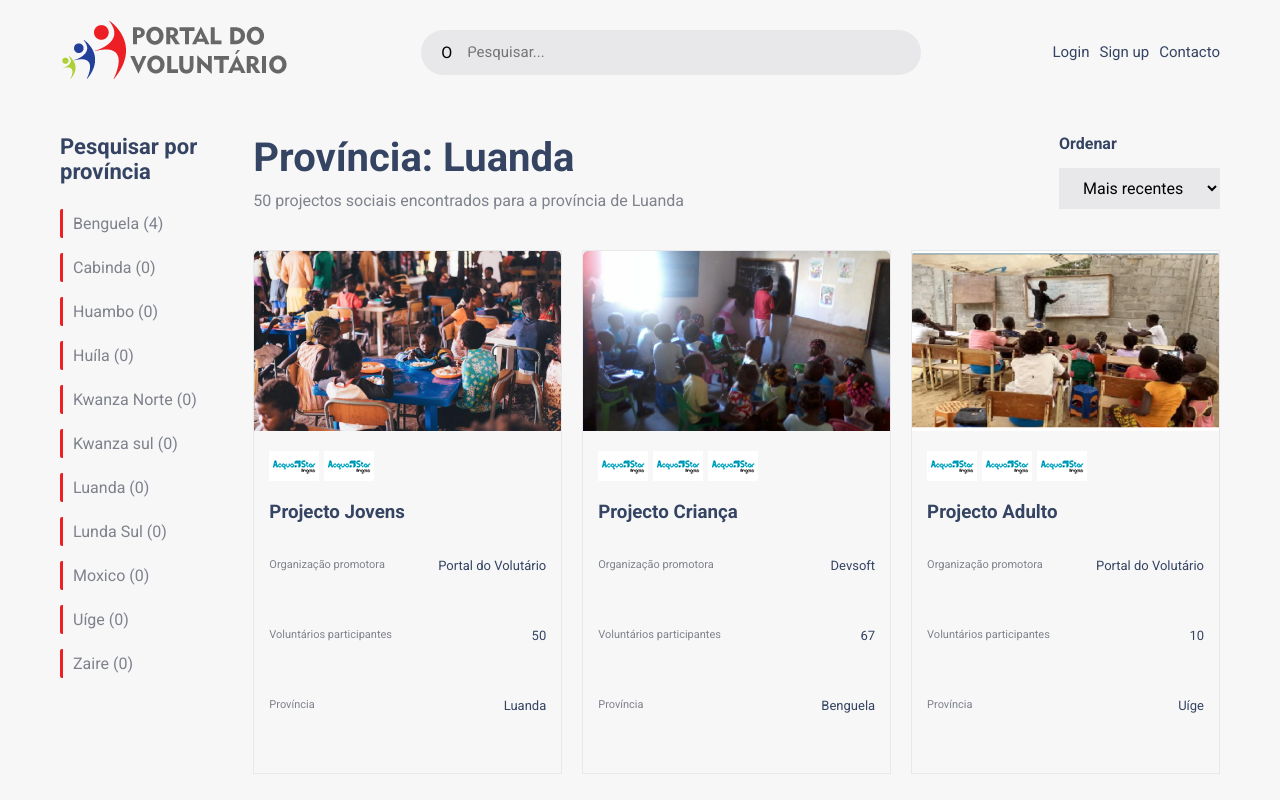
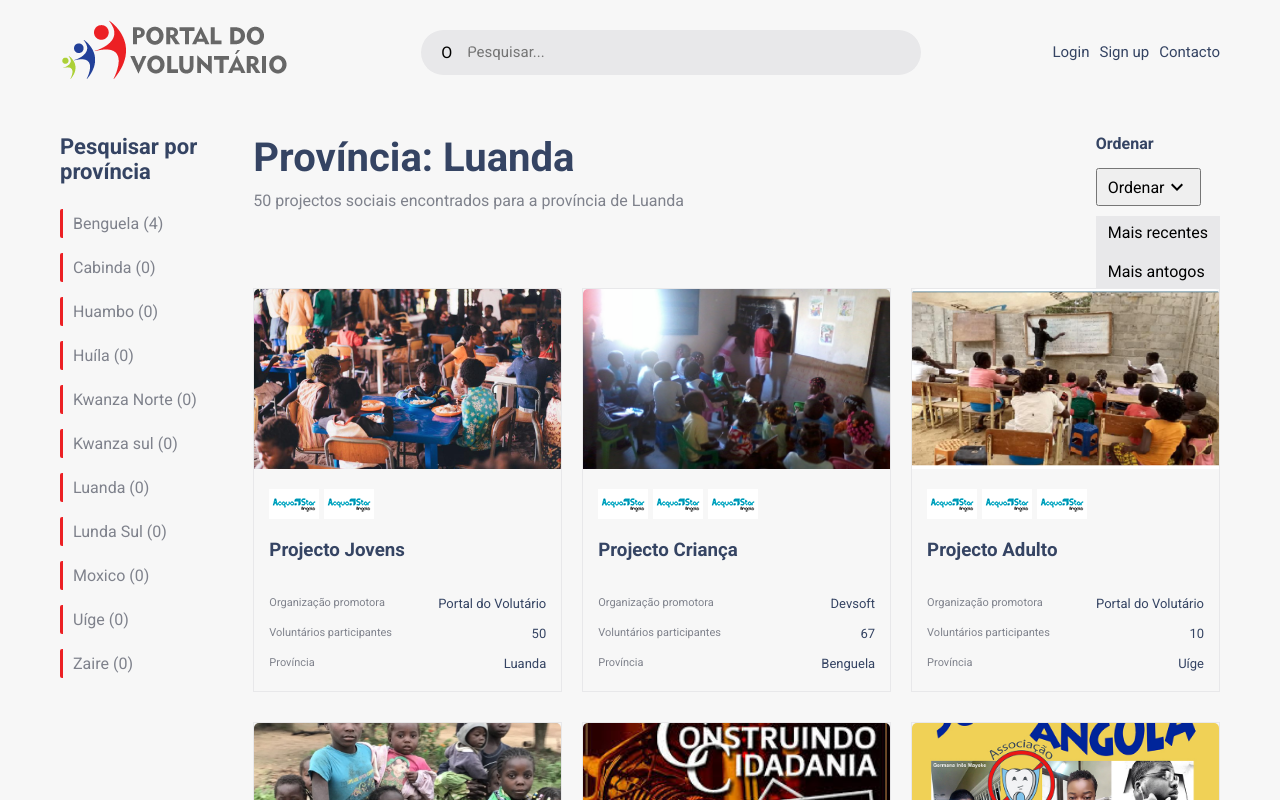
Before and after one commit to FelixPereira/bvolunt, a React (Vite) app: page / in a window 1280 px wide. Shown: the top 800 px of the page. Built offline with nearby package versions, Linux system fonts and the light colour scheme.

Commit message:
feat: create dropdown component to display filters

```diff
--- a/src/pages/socialProjectsPage/index.tsx
+++ b/src/pages/socialProjectsPage/index.tsx
@@ -1,3 +1,5 @@
+import ExpandMoreIcon from '@mui/icons-material/ExpandMore';
+
 import { SocialProjectsContainer } from '../../components/socialProjectsContainer';
 import { Container } from './style';
 
@@ -12,10 +14,16 @@ export function SocialProjectsPage() {
 
         <div className='order'>
           <strong>Ordenar</strong>
-          <select>
-            <option value="">Mais recentes</option>
-            <option value="">Mais antigos</option>
-          </select>
+          <div>
+            <button>
+              <span>Ordenar</span>
+              <ExpandMoreIcon />
+            </button>
+            <ul>
+              <li>Mais recentes</li>
+              <li>Mais antogos</li>
+            </ul>
+          </div>
         </div>
       </div>
 
--- a/src/pages/socialProjectsPage/style.ts
+++ b/src/pages/socialProjectsPage/style.ts
@@ -13,11 +13,37 @@ export const Container = styled.div`
       flex-direction: column;
       row-gap: 15px;
 
-      select {
+      /* select {
         border: none;
         outline: none;
         background-color: ${theme.color.neutralGray};
         padding: 10px 20px;
+      } */
+
+      button {
+        display: flex;
+        align-items: center;
+        justify-content: space-between;
+        padding: 5px 10px;
+      }
+
+      ul {
+        list-style: none;
+        border: ${theme.border};
+        background-color: ${theme.color.neutralGray};
+        margin-top: 10px;
+
+        li {
+          padding: 5px 10px;
+          cursor: pointer;
+
+          :hover {
+            background-color: #fff;
+          }
+
+          :not(:last-child) {
+          margin-bottom: 10px;
+        }
       }
     }
   }
```
